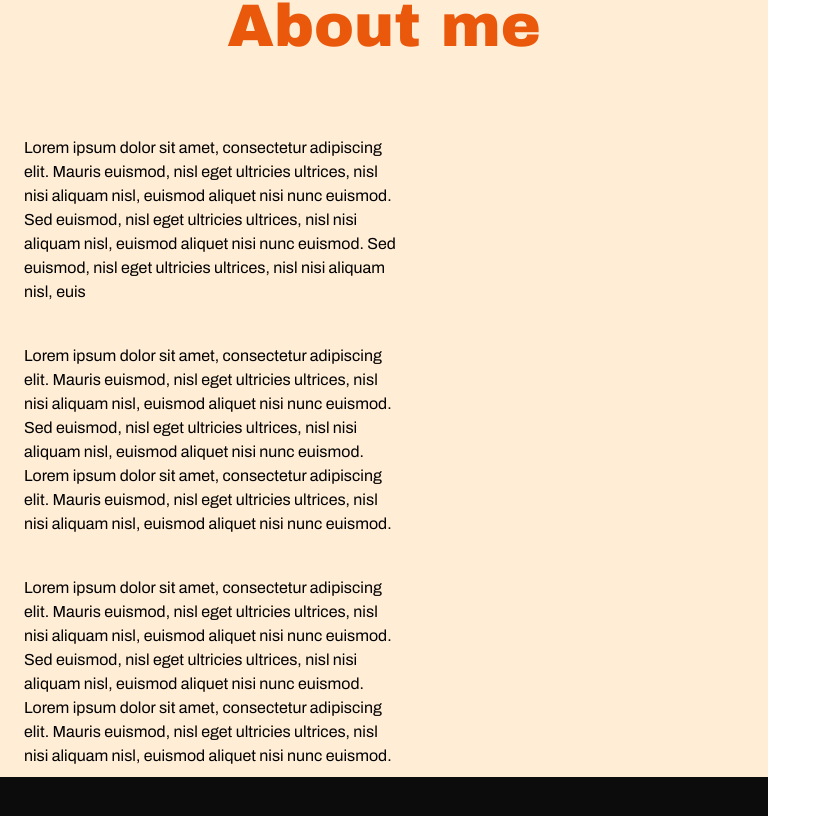
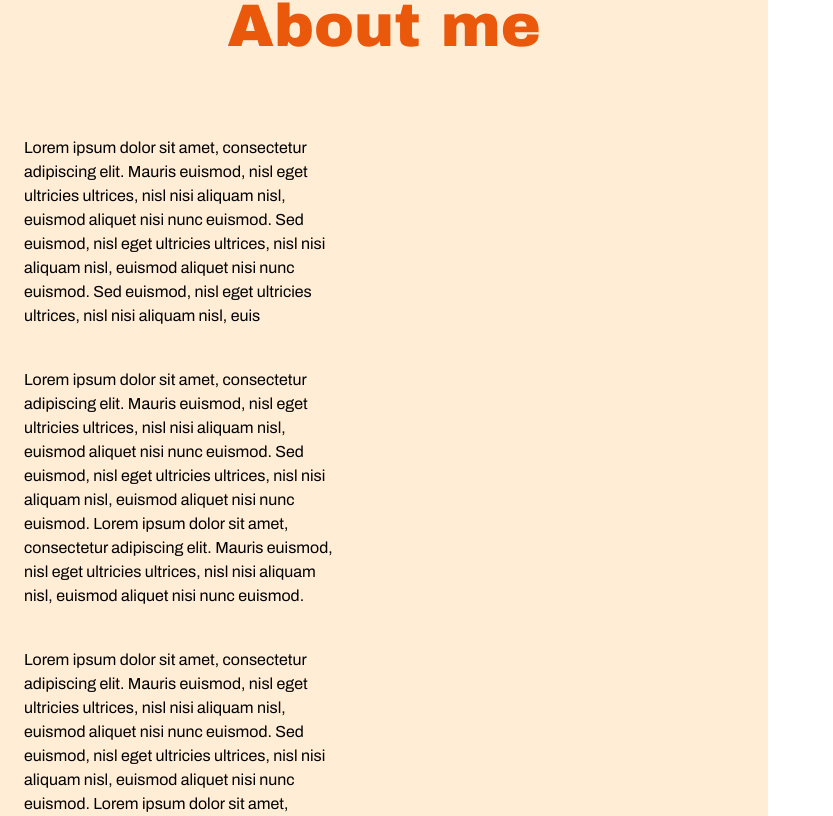
Before and after one commit to sc19sjjd/nick-site, a Nuxt app: page / in a window 768 px wide. Shown: the part 1004-1820 px from the top of the page, 833 px wide, since content can reach past the window. Built offline with nearby package versions, Linux system fonts and the light colour scheme.

Commit message:
about section change totalContentHeight from computed to a ref with resize observer

```diff
--- a/components/Index/AboutSection.vue
+++ b/components/Index/AboutSection.vue
@@ -15,9 +15,10 @@
                 About me
               </h2>
 
-              <div class="flex flex-col md:flex-row w-full justify-center md:justify-between items-center md:items-end">
-                <div class="flex flex-col h-full w-fit justify-between items-center bg-orange-200/40 md:bg-orange-100/0 p-4 md:p-0 rounded-lg">
-                  <p class="max-w-md pb-10">
+              <div class="flex flex-col md:flex-row w-full justify-center md:justify-around items-center md:items-end gap-4">
+                <div class="flex flex-col h-full max-w-lg md:max-w-sm lg:max-w-md justify-between items-center
+                bg-orange-200/40 md:bg-orange-100/0 p-4 md:p-0 rounded-lg">
+                  <p class="pb-10">
                     Lorem ipsum dolor sit amet, consectetur adipiscing elit.
                     Mauris euismod, nisl eget ultricies ultrices,
                     nisl nisi aliquam nisl, euismod aliquet nisi nunc euismod.
@@ -26,7 +27,7 @@
                     Sed euismod, nisl eget ultricies ultrices,
                     nisl nisi aliquam nisl, euis
                   </p>
-                  <p class="max-w-md pb-10">
+                  <p class="pb-10">
                     Lorem ipsum dolor sit amet, consectetur adipiscing elit.
                     Mauris euismod, nisl eget ultricies ultrices,
                     nisl nisi aliquam nisl, euismod aliquet nisi nunc euismod.
@@ -36,7 +37,7 @@
                     Mauris euismod, nisl eget ultricies ultrices,
                     nisl nisi aliquam nisl, euismod aliquet nisi nunc euismod.
                   </p>
-                  <p class="max-w-md md:pb-0">
+                  <p class="">
                     Lorem ipsum dolor sit amet, consectetur adipiscing elit.
                     Mauris euismod, nisl eget ultricies ultrices,
                     nisl nisi aliquam nisl, euismod aliquet nisi nunc euismod.
@@ -48,17 +49,16 @@
                   </p>
                 </div>
 
-                <div class="relative w-full md:w-fit flex justify-center md:items-end pt-14 md:pt-0">
-                  <!-- <div class="flex items-end relative"> -->
-                    <img ref="roomRenderEl" class="w-full max-w-md object-cover" src="/public/images/room-render.png" alt="room render" />
-                    <img ref="bedEl" class="bed absolute hidden md:block" src="/public/images/bed.png" alt="bed" />
-                    <img ref="deskEl" class="desk absolute hidden md:block" src="/public/images/desk.png" alt="desk" />
-                    <img ref="chairEl" class="chair absolute hidden md:block" src="/public/images/chair.png" alt="chair" />
-                    <img ref="plantLampEl" class="plant-lamp absolute hidden md:block" src="/public/images/plant-lamp.png" alt="plant lamp" />
-                    <img ref="shelvesEl" class="shelves absolute hidden md:block" src="/public/images/shelves.png" alt="shelves" />
-                  <!-- </div> -->
+                <div class="relative w-full md:w-fit flex justify-center shrink-0 md:items-end pt-14 md:pt-0">
+                  <img ref="roomRenderEl" class="w-full max-w-sm lg:max-w-md object-cover" src="/public/images/room-render.png" alt="room render" />
+                  <img ref="bedEl" class="bed absolute hidden md:block" src="/public/images/bed.png" alt="bed" />
+                  <img ref="deskEl" class="desk absolute hidden md:block" src="/public/images/desk.png" alt="desk" />
+                  <img ref="chairEl" class="chair absolute hidden md:block" src="/public/images/chair.png" alt="chair" />
+                  <img ref="plantLampEl" class="plant-lamp absolute hidden md:block" src="/public/images/plant-lamp.png" alt="plant lamp" />
+                  <img ref="shelvesEl" class="shelves absolute hidden md:block" src="/public/images/shelves.png" alt="shelves" />
                 </div>
               </div>
+
             </div>
           </WrappersContent>
         </div>
@@ -101,6 +101,38 @@
     bottom: 262px;
     left: 42px;
   }
+
+  @media (min-width: 768px) and (max-width: 1024px) {
+    .bed {
+      width: 183px;
+      bottom: 96px;
+      left: 84px;
+    }
+
+    .desk {
+      width: 140px;
+      bottom: 73px;
+      left: 227px;
+    }
+
+    .chair {
+      width: 48px;
+      bottom: 88px;
+      left: 235px;
+    }
+
+    .plant-lamp {
+      width: 112px;
+      bottom: 77px;
+      left: 22px;
+    }
+
+    .shelves {
+      width: 71px;
+      bottom: 226px;
+      left: 39px;
+    }
+  }
 </style>
 
 <script setup lang="ts">
@@ -111,18 +143,22 @@
   const aboutNavBarEl = ref<NullableHTMLElement>(null);
   const contentEl = ref<NullableHTMLElement>(null);
 
-  const totalContentHeight = computed<number>(() => {
+  const totalContentHeight = ref<number>(0);
+
+  const updateTotalContentHeight = () => {
+    console.log("getting total content height");
+
     if (!contentEl.value || !aboutNavBarEl.value) {
-      return 0;
+      totalContentHeight.value = 0;
     }
 
     // height in rem
-    let height = ((aboutNavBarEl.value!.clientHeight + contentEl.value!.clientHeight) / 16);
-
-    return height;
-  });
+    totalContentHeight.value = ((aboutNavBarEl.value!.clientHeight + contentEl.value!.clientHeight) / 16);
+  };
 
   const outerDivHeight = computed<string>(() => {
+    console.log("getting outer div height");
+
     if (totalContentHeight.value == 0) {
       return "100%";
     } else {
@@ -131,6 +167,8 @@
   });
 
   const innerDivHeight = computed<string>(() => {
+    console.log("getting inner div height");
+
     if (totalContentHeight.value == 0) {
       return "100%";
     } else {
@@ -231,6 +269,8 @@
     );
   };
 
+  let resizeObserver: ResizeObserver;
+
   onMounted(() => {
     createScrollAnimations(
       viewReferenceEl.value,
@@ -242,6 +282,10 @@
       shelvesEl.value
     );
 
+    resizeObserver = new ResizeObserver(updateTotalContentHeight);
+    resizeObserver.observe(contentEl.value!);
+    resizeObserver.observe(aboutNavBarEl.value!);
+
     // fix for nav bar not showing on first load, fixed by a repaint
     if (aboutNavBarEl.value) {
       setTimeout(() => {
--- a/components/Index/Portoflio/Carousel.vue
+++ b/components/Index/Portoflio/Carousel.vue
@@ -23,7 +23,7 @@
           <img ref="listItemImagesEl" class="rounded-md w-full" src="/images/Environment tryout 1.png" alt="Case study 1"
           :style="{ width: `${listItemWidth}rem` }" />
           <div ref="listItemOverlaysEl" class="absolute top-0 left-0 w-full h-full z-40 bg-background opacity-0"></div>
-          <div class="absolute top-0 left-0 w-full h-full z-50 border-red-500 border-2"></div>
+          <!-- <div class="absolute top-0 left-0 w-full h-full z-50 border-red-500 border-2"></div> -->
         </li>
 
         <div class="inline-block" :style="{width: `${edgeWidth}rem`}"></div>
```
